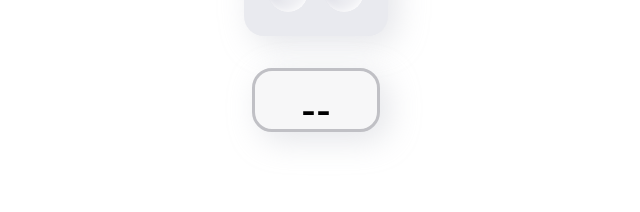
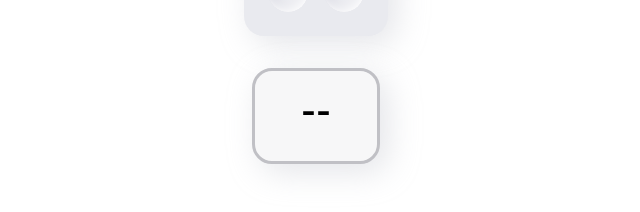
Before and after one commit to nvidal/puzzles-toolkit, a React (Create React App) app: page / in a window 1280 px wide. Shown: the part 228-440 px from the top of the page, without its empty margins (324-964 px from the left). Built offline with nearby package versions, Linux system fonts and the light colour scheme; the HTML template or start-up script is replaced by a standard one.

Commit message:
quick-fix

```diff
--- a/src/components/Result.tsx
+++ b/src/components/Result.tsx
@@ -12,7 +12,7 @@
     border-radius: 20px;
     margin-top: 2em;
     min-width: 8em;
-    height: 4em;
+    min-height: 6em;
 `;
 
 const Result = ({value}: Props) => {
```
